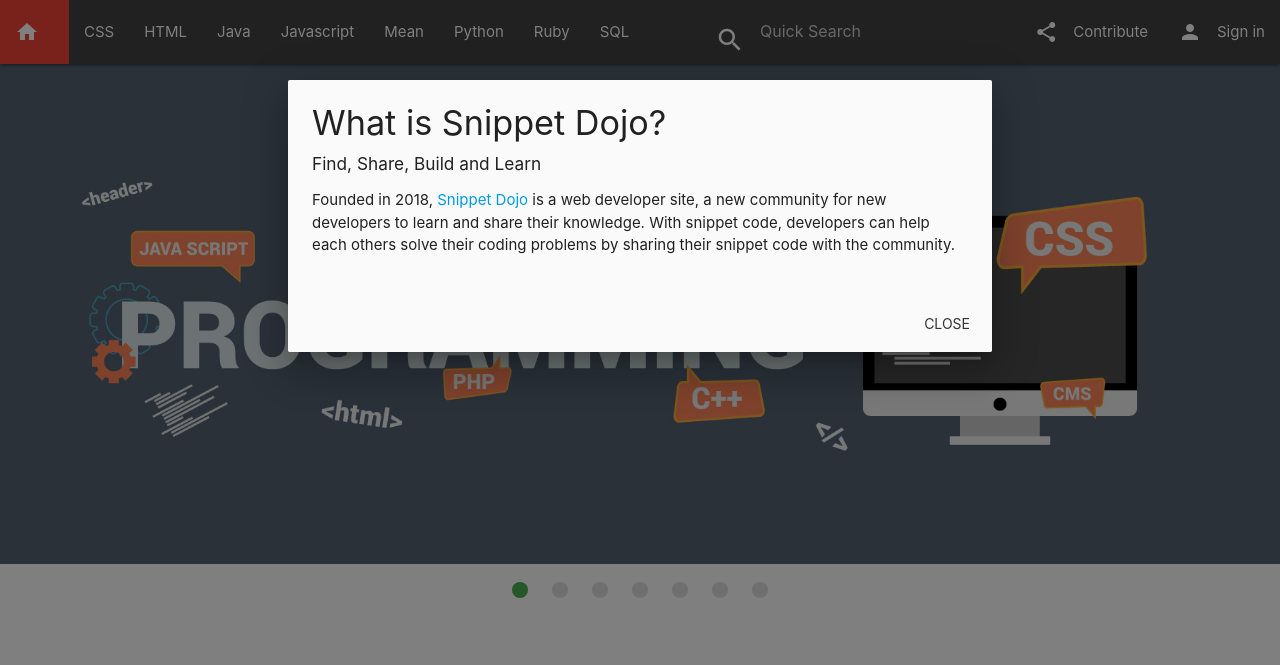
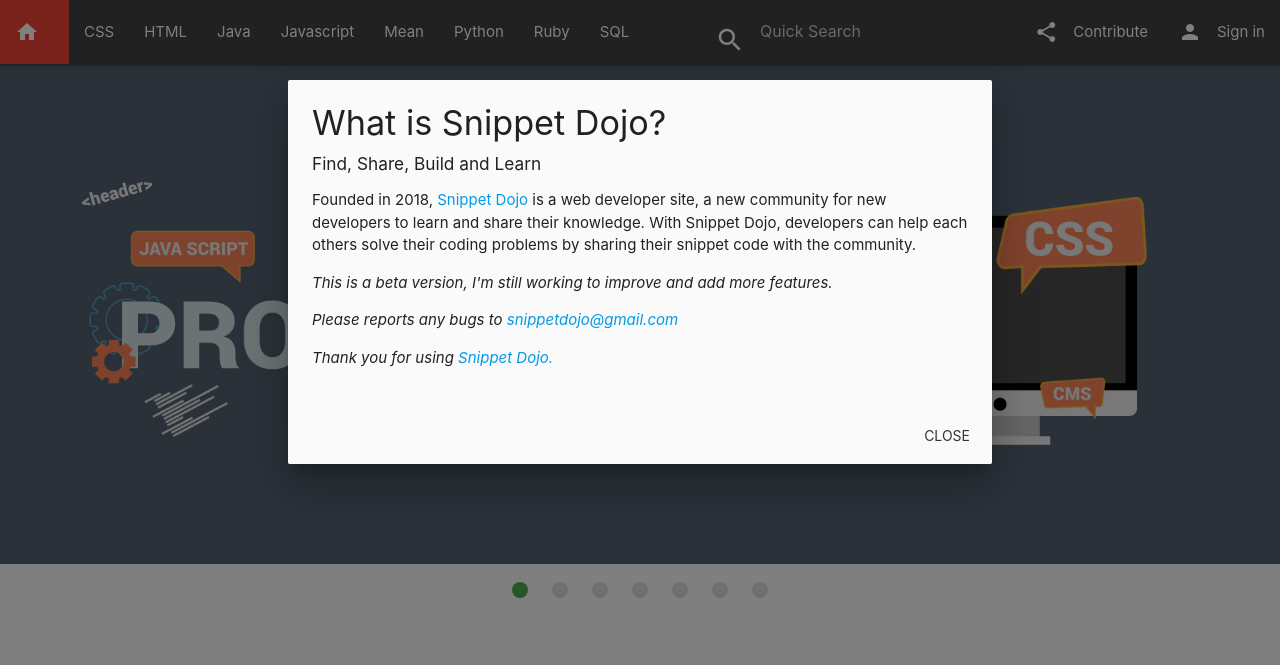
Before and after one commit to koandamb01/final_project, a Django app: template apps/main/templates/main/home.html in a window 1280 px wide, after a click on "About". Shown: the top 665 px of the page. Run offline with Django 3.2, Linux system fonts and the light colour scheme; the template is opened without the code that fills it, so the values that code supplies are empty; some libraries are stand-ins or nearby versions.

Commit message:
new updates

```diff
--- a/apps/main/templates/main/layout.html
+++ b/apps/main/templates/main/layout.html
@@ -63,7 +63,10 @@
     <div class="modal-content">
       <h4>What is Snippet Dojo?</h4>
       <h6>Find, Share, Build and Learn</h6>
-      <p>Founded in 2018, <a href="{% url 'home' %}">Snippet Dojo</a> is a web developer site, a new community for new developers to learn and share their knowledge. With snippet code, developers can help each others solve their coding problems by sharing their snippet code with the community.</p>
+      <p>Founded in 2018, <a href="{% url 'home' %}">Snippet Dojo</a> is a web developer site, a new community for new developers to learn and share their knowledge. With Snippet Dojo, developers can help each others solve their coding problems by sharing their snippet code with the community.</p>
+      <p> <i>This is a beta version, I'm still working to improve and add more features.</i> </p>
+      <p><i>Please reports any bugs to <a href="mailto:snippetdojo@gmail.com">snippetdojo@gmail.com</a></i></p>
+      <p><i>Thank you for using <a href="{% url 'home' %}">Snippet Dojo.</a></i></p>
     </div>
     <div class="modal-footer">
       <a href="#!" class="modal-close waves-effect waves-green btn-flat">Close</a>
```
